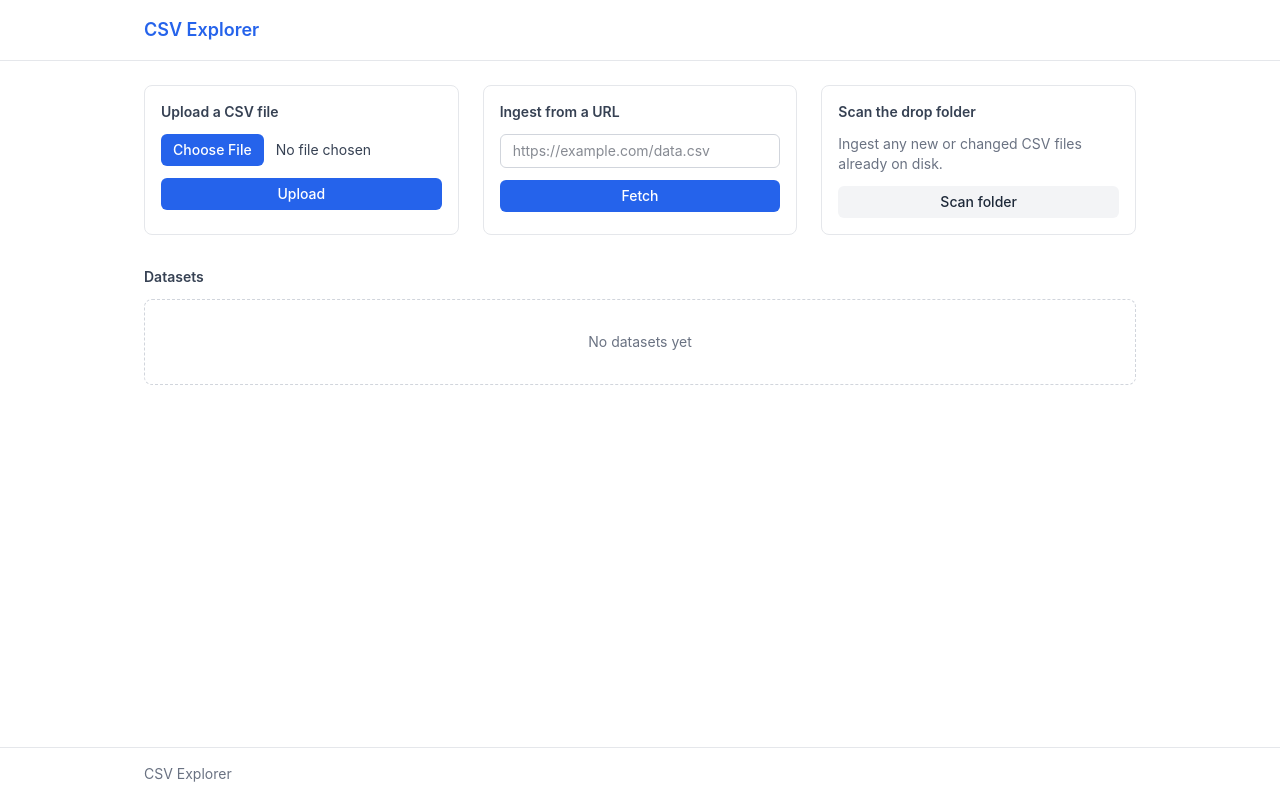
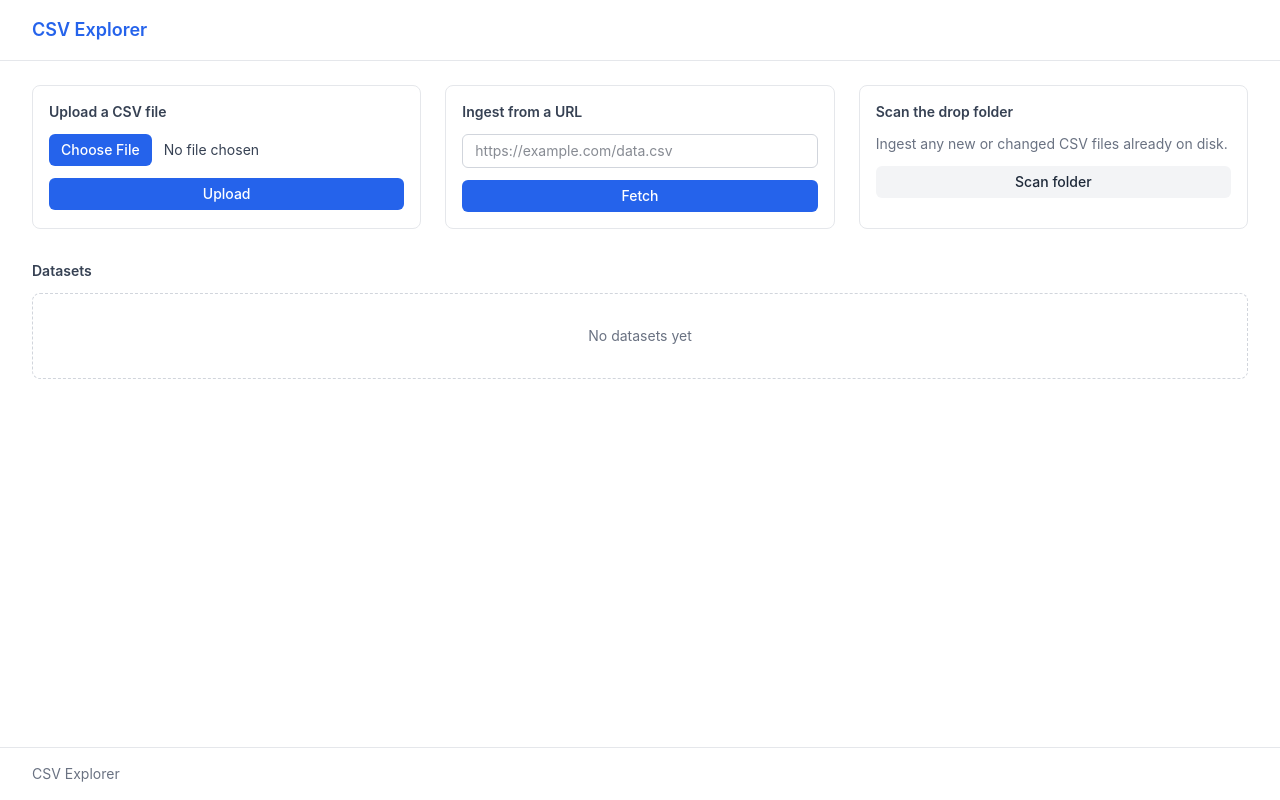
Before and after one commit to artmuscode/CSV-Explorer, a Flask app: page / in a window 1280 px wide. Run offline with Flask 3, Linux system fonts and the light colour scheme; data that the repository does not hold is empty; style sheets or scripts are compiled from the project's sources; some libraries are stand-ins or nearby versions.

Commit message:
Made changes

```diff
--- a/app/templates/base.html
+++ b/app/templates/base.html
@@ -9,7 +9,7 @@
   <body class="h-full bg-white text-gray-900 flex flex-col min-h-screen">
     {% include "partials/header.html" %}
 
-    <main class="flex-1 mx-auto w-full max-w-5xl px-4 py-6">
+    <main class="flex-1 w-full px-4 py-6 sm:px-6 lg:px-8">
       {% include "partials/flash_messages.html" %}
       {% block content %}{% endblock %}
     </main>
--- a/app/templates/partials/footer.html
+++ b/app/templates/partials/footer.html
@@ -1,5 +1,5 @@
 <footer class="border-t border-gray-200 bg-white">
-  <div class="mx-auto w-full max-w-5xl px-4 py-4 text-sm text-gray-500">
+  <div class="w-full px-4 py-4 text-sm text-gray-500 sm:px-6 lg:px-8">
     <p>CSV Explorer</p>
   </div>
 </footer>
--- a/app/templates/partials/header.html
+++ b/app/templates/partials/header.html
@@ -1,5 +1,5 @@
 <header class="border-b border-gray-200 bg-white">
-  <div class="mx-auto flex w-full max-w-5xl items-center justify-between px-4 py-4">
+  <div class="flex w-full items-center justify-between px-4 py-4 sm:px-6 lg:px-8">
     <a href="/" class="text-lg font-semibold text-brand">CSV Explorer</a>
   </div>
 </header>
```
Also changed, not shown: 1 other file.
